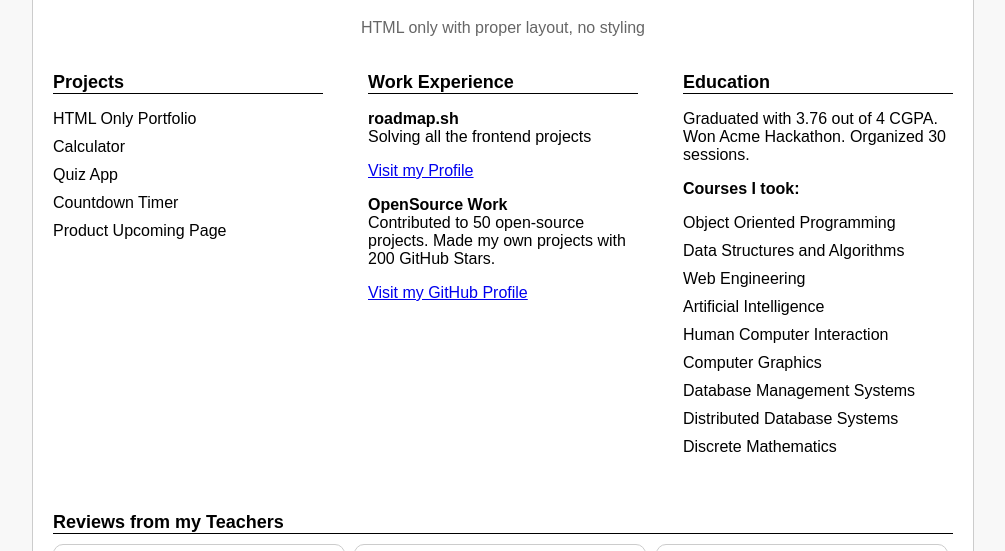
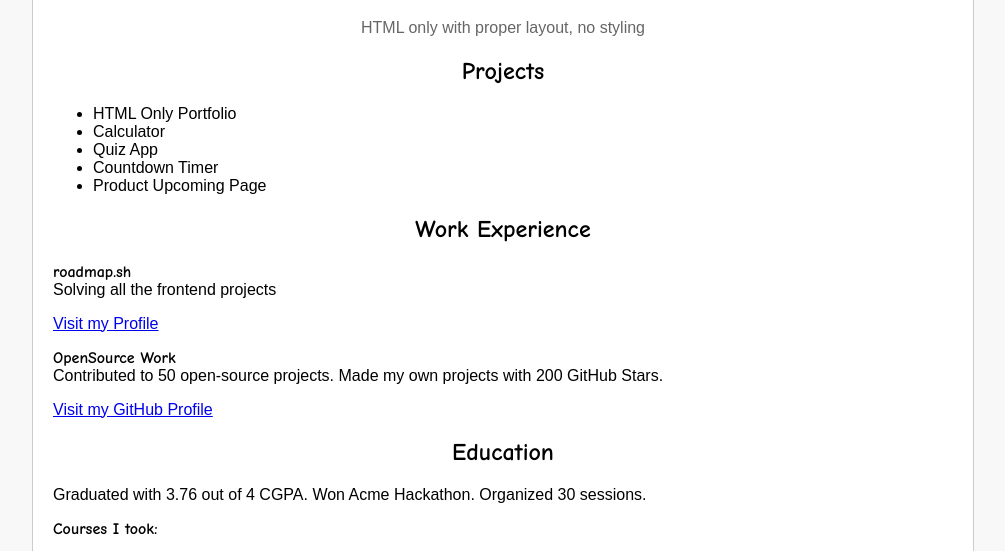
Before and after one commit to LuthoMandita/roadmap.sh-Solutions, a plain HTML site: page Frontend/Personal Portfolio/Index.html in a window 1280 px wide. Shown: the part 173-724 px from the top of the page, without its empty margins (137-1142 px from the left). Drawn offline with Linux system fonts and the light colour scheme.

Commit message:
Update style.css

```diff
--- a/Frontend/Personal Portfolio/style.css
+++ b/Frontend/Personal Portfolio/style.css
@@ -32,7 +32,7 @@ header nav a {
             text-decoration: none;
             color: #000;
         }
-h1 {
+        h1, h2, strong {
             font-family: 'Comic Sans MS', cursive;
             text-align: center;
         }
@@ -41,25 +41,17 @@ h1 {
             font-size: 16px;
             color: #666;
         }
-.content {
-    display: flex;
-    justify-content: space-between;
-    margin-top: 20px;
-}
-.projects, .work-experience, .education {
-    width: 30%;
-}
-h2 {
-    font-size: 18px;
-    margin-bottom: 10px;
+
+        td, th{
+            margin: 50px;
+            border-left: 1px solid #000;
             border-bottom: 1px solid #000;
         }
-ul {
-    list-style-type: none;
-    padding-left: 0;
-}
-ul li {
-    margin-bottom: 10px;
+        table {
+            border: 1px solid #000;
+            border-collapse: collapse;
+            padding: 10px;
+            text-align: left;
         }
         .reviews {
             margin-top: 40px;
```
Lines whose indentation alone changed are shown as unchanged.
